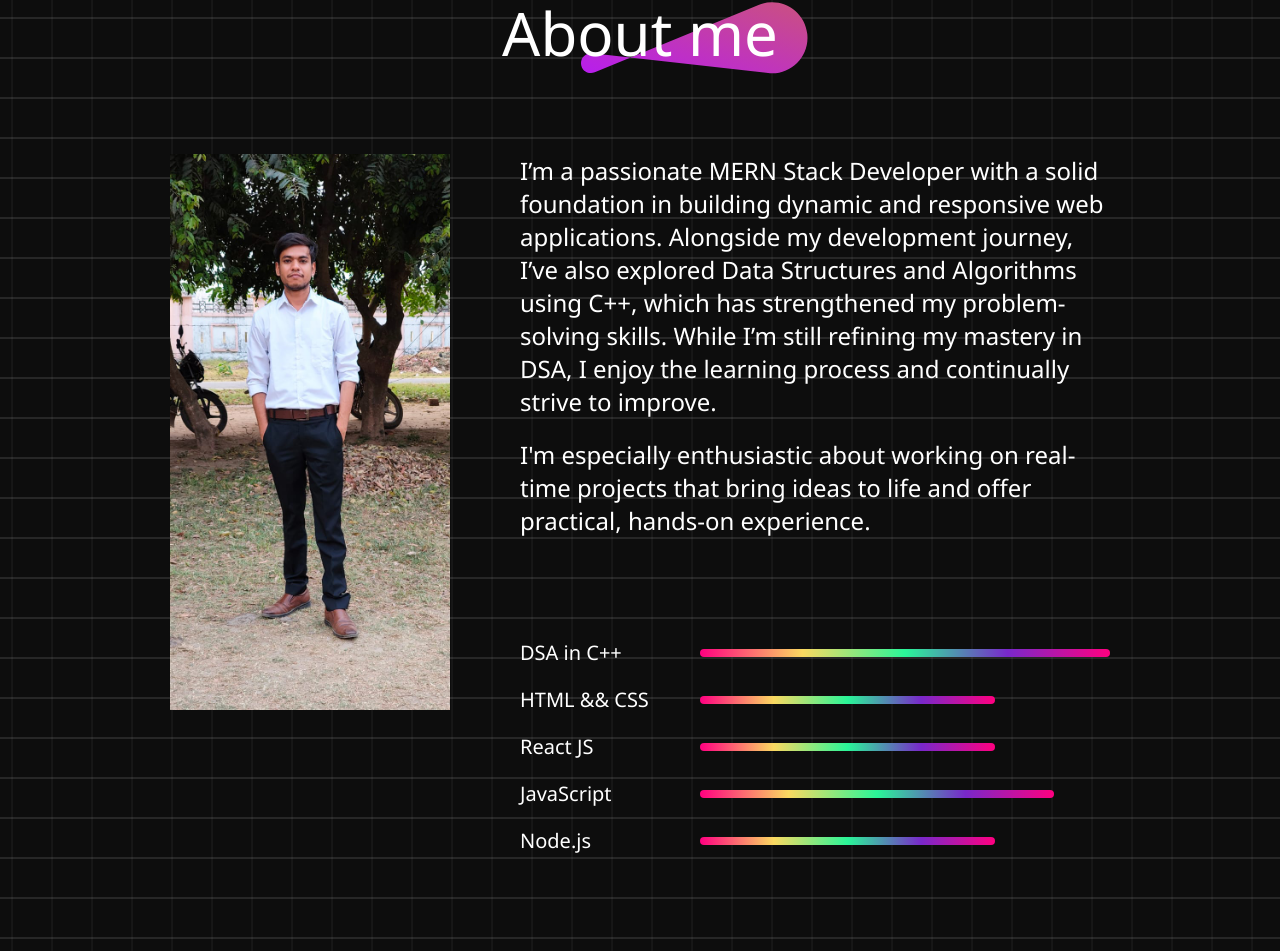
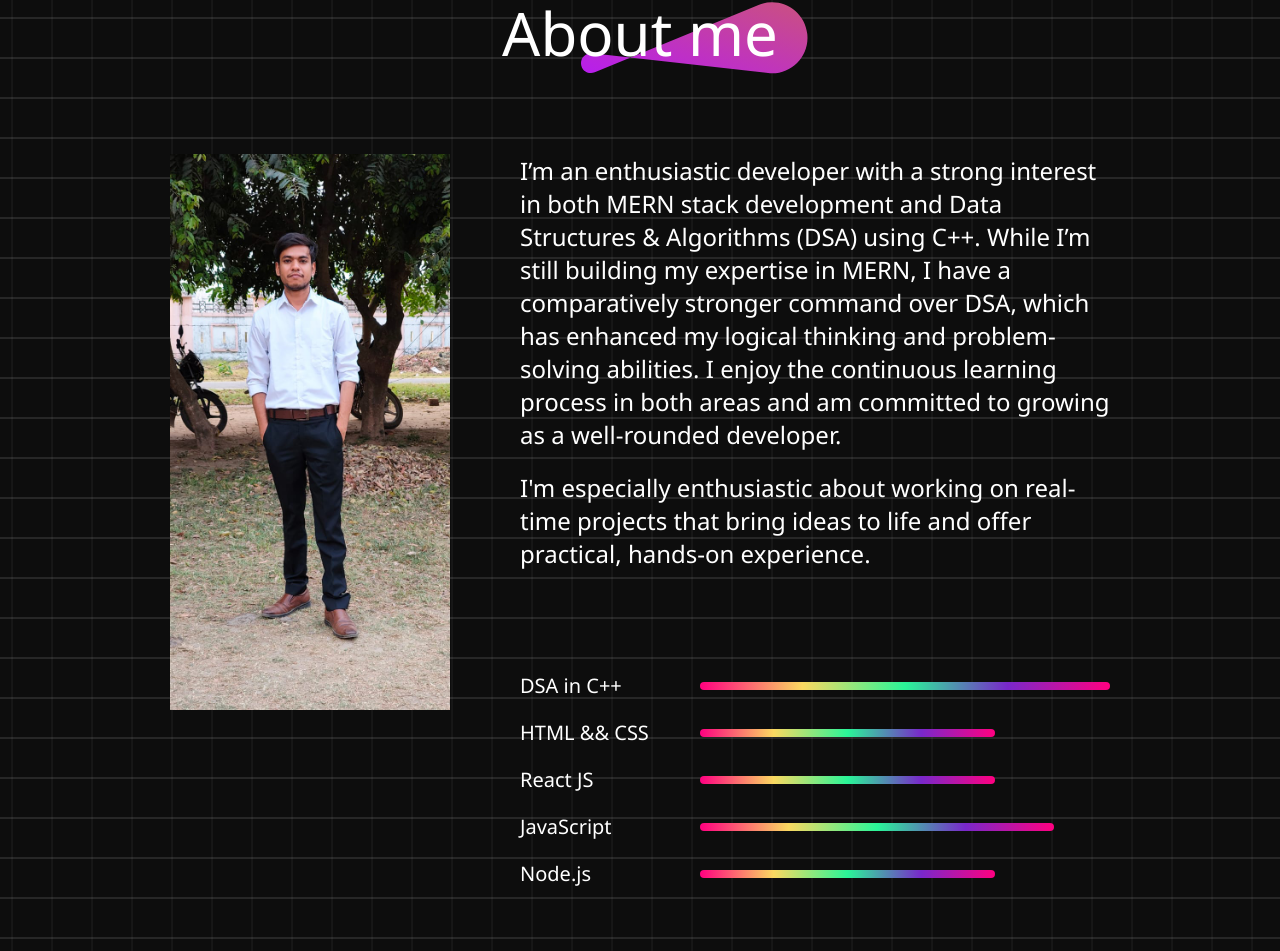
Before and after one commit to vivek-mishra12/frontent-portfolio, a React (Vite) app: page / in a window 1280 px wide. Shown: the part 1074-2025 px from the top of the page. Built offline with nearby package versions, Linux system fonts and the light colour scheme.

Commit message:
Update About.jsx
change successfully

```diff
--- a/src/Components/About/About.jsx
+++ b/src/Components/About/About.jsx
@@ -17,7 +17,7 @@ const About = () => {
             </div>
             <div className="about-right">
                 <div className="about-para">
-                    <p>I’m a passionate MERN Stack Developer with a solid foundation in building dynamic and responsive web applications. Alongside my development journey, I’ve also explored Data Structures and Algorithms using C++, which has strengthened my problem-solving skills. While I’m still refining my mastery in DSA, I enjoy the learning process and continually strive to improve.</p>
+                    <p>I’m an enthusiastic developer with a strong interest in both MERN stack development and Data Structures & Algorithms (DSA) using C++. While I’m still building my expertise in MERN, I have a comparatively stronger command over DSA, which has enhanced my logical thinking and problem-solving abilities. I enjoy the continuous learning process in both areas and am committed to growing as a well-rounded developer.</p>
                     <p> I'm especially enthusiastic about working on real-time projects that bring ideas to life and offer practical, hands-on experience.</p>
                 </div>
                 <br />
```
